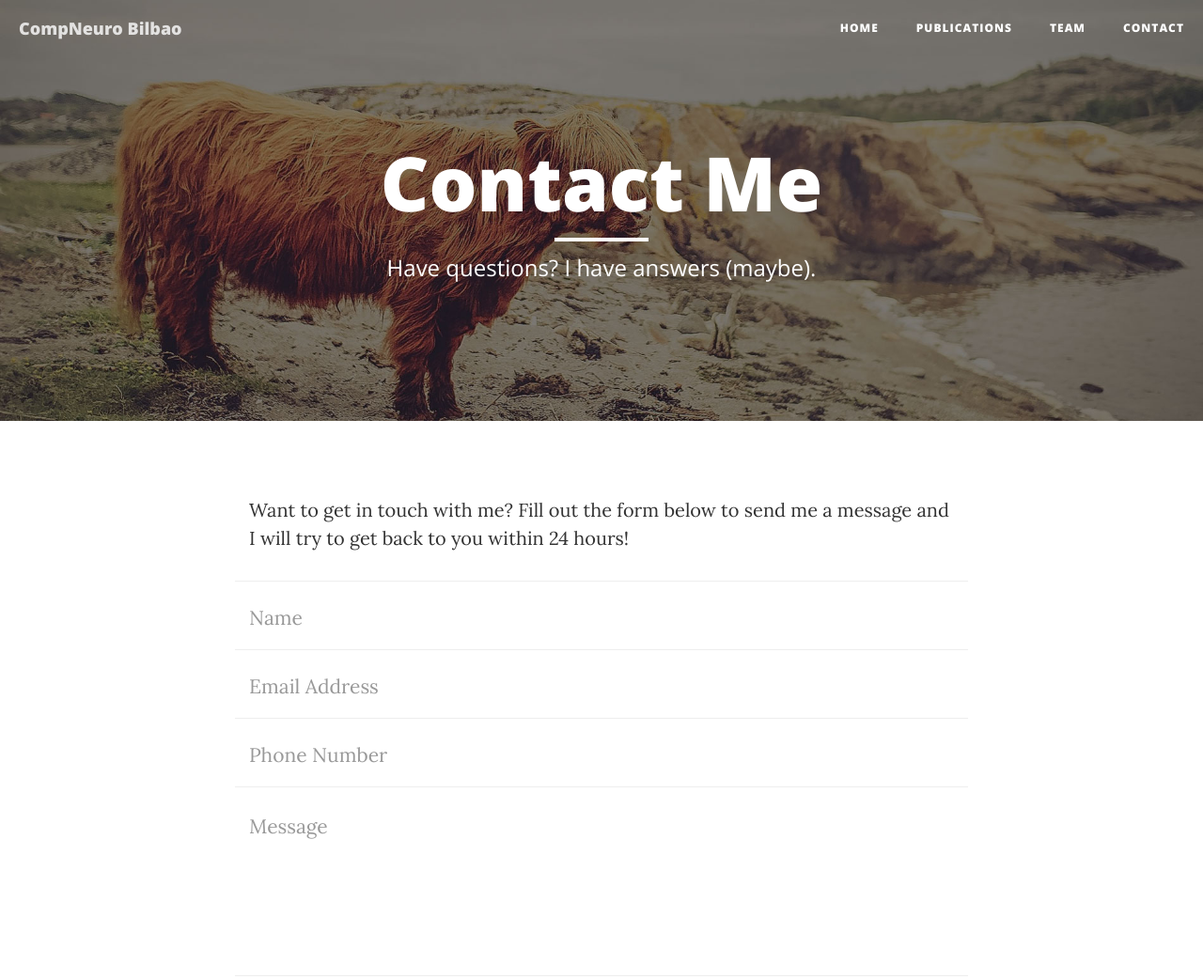
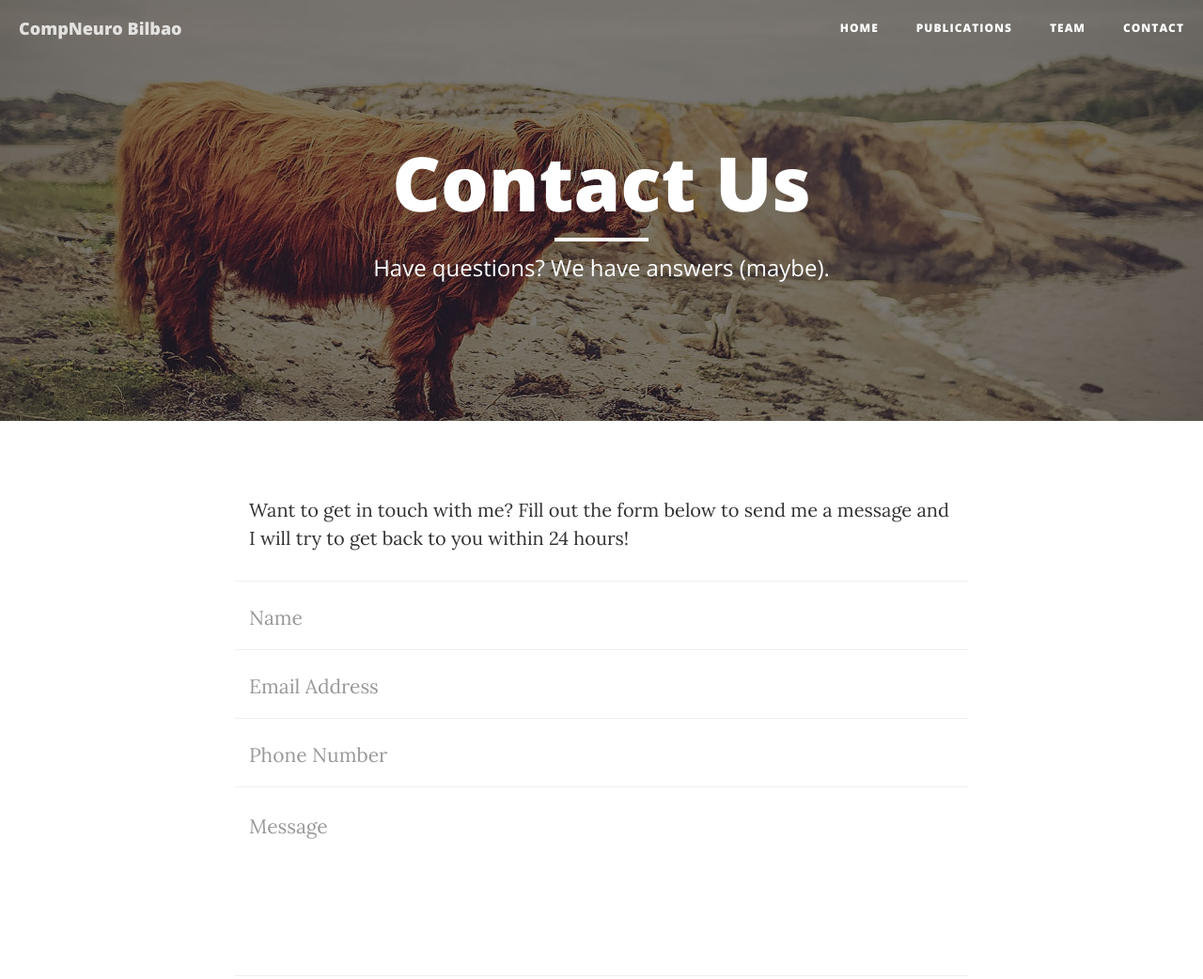
Before and after one commit to CompNeuroBilbao/compneurobilbao.github.io, a website: page contact.html in a window 1280 px wide. Shown: the top 1042 px of the page at 94% size. Drawn offline with nearby package versions, Linux system fonts and the light colour scheme; files that its build step writes are made by us from their sources.

Commit message:
corrected some tips. there is an error in index.html 2

```diff
--- a/contact.html
+++ b/contact.html
@@ -74,9 +74,9 @@
             <div class="row">
                 <div class="col-lg-8 col-lg-offset-2 col-md-10 col-md-offset-1">
                     <div class="page-heading">
-                        <h1>Contact Me</h1>
+                        <h1>Contact Us</h1>
                         <hr class="small">
-                        <span class="subheading">Have questions? I have answers (maybe).</span>
+                        <span class="subheading">Have questions? We have answers (maybe).</span>
                     </div>
                 </div>
             </div>
```
